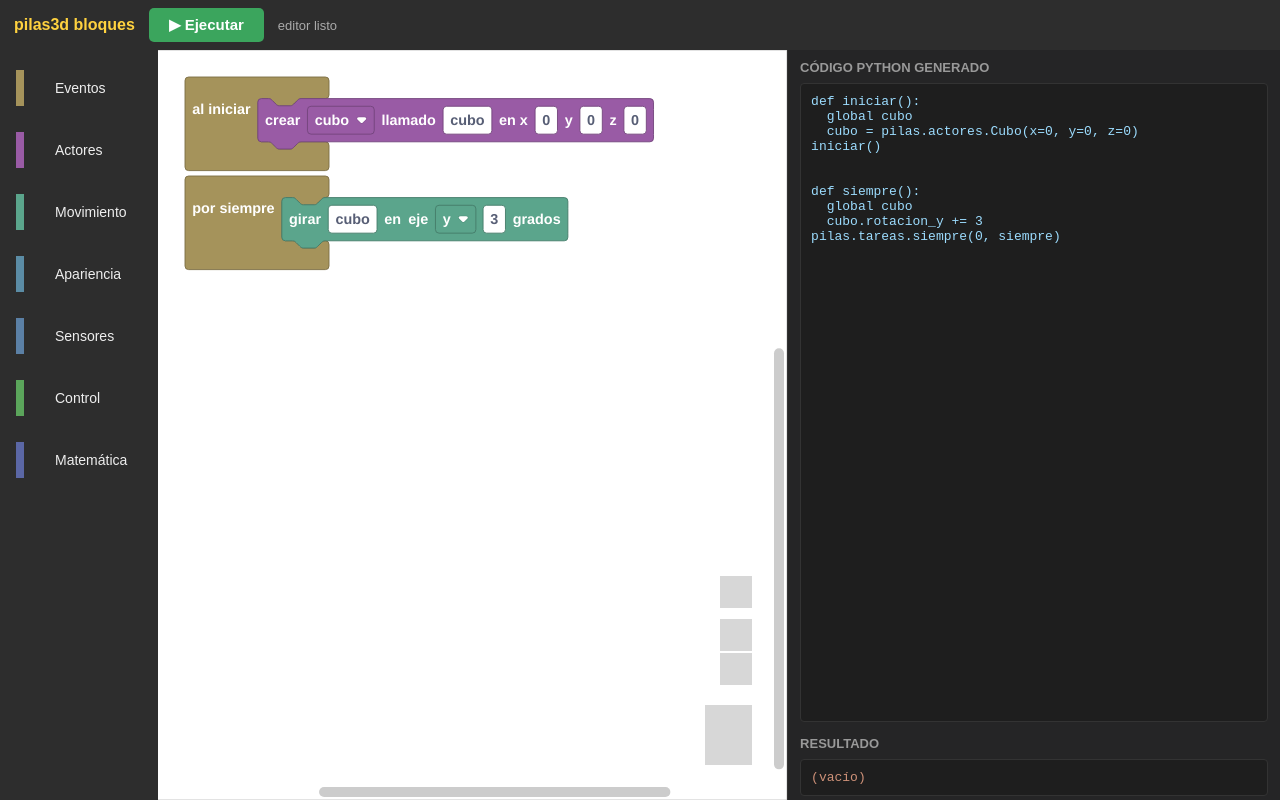
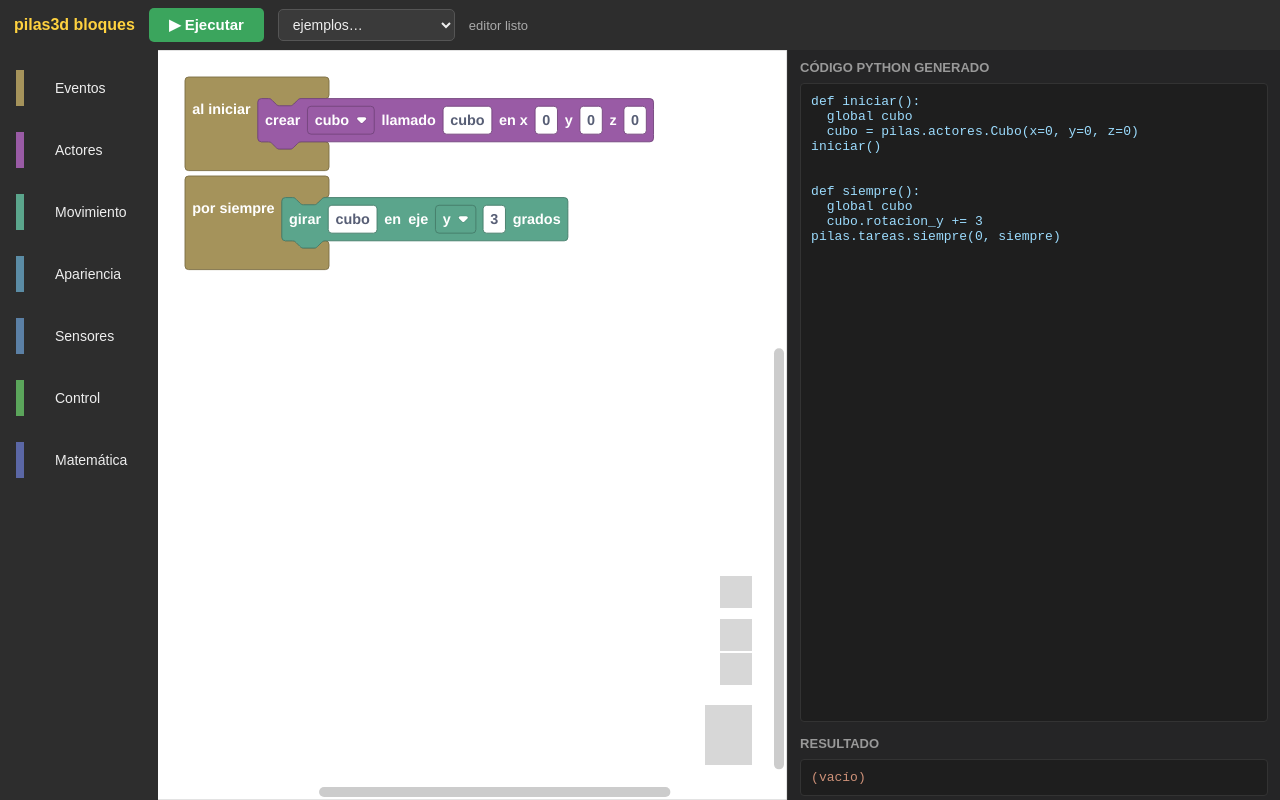
Before and after one commit to galeanolukas/Pilas3D-Engine, a plain HTML site: page pilas3d/bloques_web/index.html in a window 1280 px wide. Drawn offline with Linux system fonts and the light colour scheme; no server answers; grey boxes are pictures that could not be loaded.

Commit message:
bloques: selector de ejemplos precargados en el editor web
El menú "ejemplos…" del header carga workspaces XML armados (Hola
cubo, Cubo girando, Mover con flechas, Choque entre actores): se ve
el armado en bloques, el Python generado a la derecha y se ejecutan
con el mismo ▶ Ejecutar / ■ Detener. Verificado en Chrome headless:
los 4 generan Python válido que corre por bloques_runner.

Generated with [Devin](https://devin.ai)

Co-Authored-By: Devin <158243242+devin-ai-integration[bot]@users.noreply.github.com>

```diff
--- a/pilas3d/bloques_web/bloques.js
+++ b/pilas3d/bloques_web/bloques.js
@@ -385,6 +385,27 @@ var INICIAL =
   '</block></statement></block></xml>';
 Blockly.Xml.domToWorkspace(Blockly.Xml.textToDom(INICIAL), ws);
 
+// -- cargador de ejemplos ---------------------------------------------
+// cada ejemplo es un workspace XML (ver ejemplos.js): se limpia el
+// editor y se cargan sus bloques, listos para mirar y ejecutar.
+
+var selEjemplos = document.getElementById('ejemplos');
+if (typeof EJEMPLOS !== 'undefined') {
+  EJEMPLOS.forEach(function (e, i) {
+    var op = document.createElement('option');
+    op.value = i;
+    op.textContent = e.nombre;
+    selEjemplos.appendChild(op);
+  });
+}
+selEjemplos.onchange = function () {
+  if (selEjemplos.value === '') return;
+  var e = EJEMPLOS[parseInt(selEjemplos.value, 10)];
+  ws.clear();
+  Blockly.Xml.domToWorkspace(Blockly.Xml.textToDom(e.xml), ws);
+  selEjemplos.value = '';
+};
+
 // -- vista de código + ejecución --------------------------------------
 
 var divCodigo = document.getElementById('codigo');
--- /dev/null
+++ b/pilas3d/bloques_web/ejemplos.js
@@ -0,0 +1,151 @@
+/* Ejemplos precargados para pilas3d-bloques.
+ *
+ * Cada entrada es un workspace de Blockly en XML: al elegirla del
+ * menú se carga en el editor, se ve el armado en bloques y el
+ * código Python que genera, listo para ejecutar con "Ejecutar".
+ */
+
+'use strict';
+
+var EJEMPLOS = [
+
+  {
+    nombre: 'Hola cubo',
+    xml:
+      '<xml>' +
+      '<block type="p3d_al_iniciar" x="30" y="30">' +
+      '<statement name="HACER">' +
+      '<block type="p3d_crear_actor">' +
+      '<field name="TIPO">Cubo</field>' +
+      '<field name="NOMBRE">cubo</field>' +
+      '<next>' +
+      '<block type="p3d_color">' +
+      '<field name="NOMBRE">cubo</field>' +
+      '<field name="COLOR">rojo</field>' +
+      '<next>' +
+      '<block type="p3d_texto">' +
+      '<field name="TEXTO">hola, soy un cubo</field>' +
+      '<field name="X">10</field><field name="Y">30</field>' +
+      '</block></next>' +
+      '</block></next>' +
+      '</block></statement></block>' +
+      '</xml>',
+  },
+
+  {
+    nombre: 'Cubo girando',
+    xml:
+      '<xml>' +
+      '<block type="p3d_al_iniciar" x="30" y="30">' +
+      '<statement name="HACER">' +
+      '<block type="p3d_crear_actor">' +
+      '<field name="TIPO">Cubo</field>' +
+      '<field name="NOMBRE">cubo</field>' +
+      '</block></statement></block>' +
+      '<block type="p3d_por_siempre" x="30" y="140">' +
+      '<statement name="HACER">' +
+      '<block type="p3d_girar">' +
+      '<field name="NOMBRE">cubo</field>' +
+      '<field name="EJE">rotacion_y</field>' +
+      '<field name="N">3</field>' +
+      '</block></statement></block>' +
+      '</xml>',
+  },
+
+  {
+    nombre: 'Mover con flechas',
+    xml:
+      '<xml>' +
+      '<block type="p3d_al_iniciar" x="30" y="30">' +
+      '<statement name="HACER">' +
+      '<block type="p3d_crear_actor">' +
+      '<field name="TIPO">Robot</field>' +
+      '<field name="NOMBRE">robi</field>' +
+      '</block></statement></block>' +
+
+      '<block type="p3d_por_siempre" x="30" y="140">' +
+      '<statement name="HACER">' +
+      '<block type="controls_if">' +
+      '<value name="IF0"><block type="p3d_tecla">' +
+      '<field name="TECLA">izquierda</field></block></value>' +
+      '<statement name="DO0"><block type="p3d_mover">' +
+      '<field name="NOMBRE">robi</field>' +
+      '<field name="EJE">x</field>' +
+      '<field name="N">-0.08</field>' +
+      '</block></statement>' +
+      '<next>' +
+      '<block type="controls_if">' +
+      '<value name="IF0"><block type="p3d_tecla">' +
+      '<field name="TECLA">derecha</field></block></value>' +
+      '<statement name="DO0"><block type="p3d_mover">' +
+      '<field name="NOMBRE">robi</field>' +
+      '<field name="EJE">x</field>' +
+      '<field name="N">0.08</field>' +
+      '</block></statement>' +
+      '<next>' +
+      '<block type="controls_if">' +
+      '<value name="IF0"><block type="p3d_tecla">' +
+      '<field name="TECLA">arriba</field></block></value>' +
+      '<statement name="DO0"><block type="p3d_mover">' +
+      '<field name="NOMBRE">robi</field>' +
+      '<field name="EJE">z</field>' +
+      '<field name="N">-0.08</field>' +
+      '</block></statement>' +
+      '<next>' +
+      '<block type="controls_if">' +
+      '<value name="IF0"><block type="p3d_tecla">' +
+      '<field name="TECLA">abajo</field></block></value>' +
+      '<statement name="DO0"><block type="p3d_mover">' +
+      '<field name="NOMBRE">robi</field>' +
+      '<field name="EJE">z</field>' +
+      '<field name="N">0.08</field>' +
+      '</block></statement>' +
+      '</block></next>' +
+      '</block></next>' +
+      '</block></next>' +
+      '</block></statement></block>' +
+      '</xml>',
+  },
+
+  {
+    nombre: 'Choque entre actores',
+    xml:
+      '<xml>' +
+      '<block type="p3d_al_iniciar" x="30" y="30">' +
+      '<statement name="HACER">' +
+      '<block type="p3d_crear_actor">' +
+      '<field name="TIPO">Cubo</field>' +
+      '<field name="NOMBRE">pelota</field>' +
+      '<field name="X">-4</field>' +
+      '<next>' +
+      '<block type="p3d_crear_actor">' +
+      '<field name="TIPO">Esfera</field>' +
+      '<field name="NOMBRE">meta</field>' +
+      '<field name="X">3</field>' +
+      '<next>' +
+      '<block type="p3d_color">' +
+      '<field name="NOMBRE">meta</field>' +
+      '<field name="COLOR">amarillo</field>' +
+      '</block></next>' +
+      '</block></next>' +
+      '</block></statement></block>' +
+
+      '<block type="p3d_por_siempre" x="30" y="200">' +
+      '<statement name="HACER">' +
+      '<block type="p3d_mover">' +
+      '<field name="NOMBRE">pelota</field>' +
+      '<field name="EJE">x</field>' +
+      '<field name="N">0.05</field>' +
+      '<next>' +
+      '<block type="controls_if">' +
+      '<value name="IF0"><block type="p3d_colisiona">' +
+      '<field name="A">pelota</field><field name="B">meta</field>' +
+      '</block></value>' +
+      '<statement name="DO0"><block type="p3d_decir">' +
+      '<field name="TEXTO">¡choqué con la meta!</field>' +
+      '</block></statement>' +
+      '</block></next>' +
+      '</block></statement></block>' +
+      '</xml>',
+  },
+];
--- a/pilas3d/bloques_web/index.html
+++ b/pilas3d/bloques_web/index.html
@@ -14,6 +14,9 @@
               padding: 8px 20px; font-size: 15px; border-radius: 5px;
               cursor: pointer; font-weight: bold; }
   #ejecutar:hover { background: #45c268; }
+  #ejemplos { background: #3a3a3a; color: #eee; border: 1px solid
+              #555; border-radius: 5px; padding: 6px 10px;
+              font-size: 14px; cursor: pointer; }
   #estado { font-size: 13px; color: #aaa; }
   #estado.error { color: #ff7b72; }
   #estado.ok { color: #7ee787; }
@@ -57,6 +60,7 @@
 <header>
   <b>pilas3d bloques</b>
   <button id="ejecutar">▶ Ejecutar</button>
+  <select id="ejemplos"><option value="">ejemplos…</option></select>
   <span id="estado">editor listo</span>
 </header>
 <div id="principal">
@@ -72,6 +76,7 @@
 <script src="vendor/blocks_compressed.js"></script>
 <script src="vendor/python_compressed.js"></script>
 <script src="vendor/es.js"></script>
+<script src="ejemplos.js"></script>
 <script src="bloques.js"></script>
 </body>
 </html>
```
Also changed, not shown: 2 other files.
